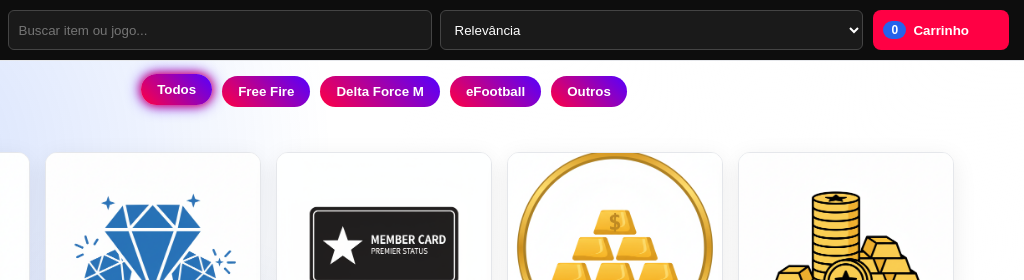
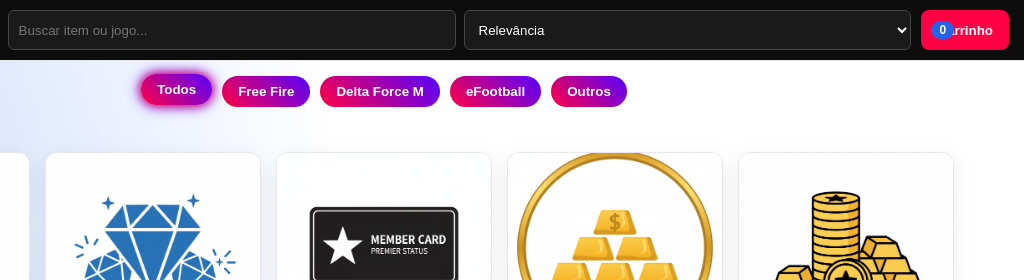
Before and after one commit to delvis1205/recarga, a plain HTML site: page index.html in a window 1280 px wide. Shown: the top 280 px of the page, 256-1280 px from the left. Drawn offline with nearby package versions, Linux system fonts and the light colour scheme.

Commit message:
Update index.html

```diff
--- a/index.html
+++ b/index.html
@@ -52,7 +52,7 @@
       color: #fff;
       border: none;
       border-radius: 8px;
-      padding: 8px 40px;
+      padding: 8px 16px;
       cursor: pointer;
       font-weight: bold;
       transition: transform 0.3s;
```
